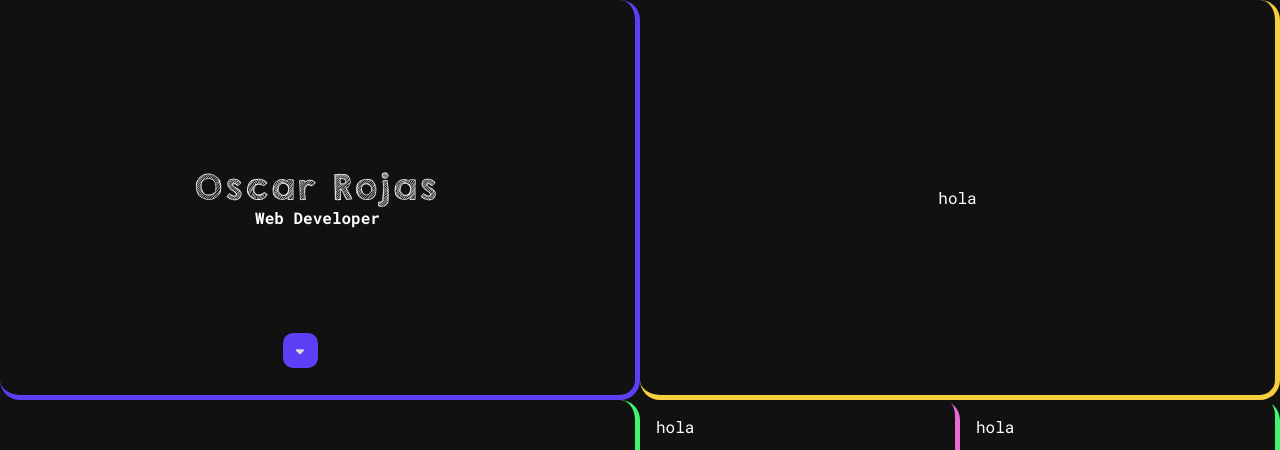
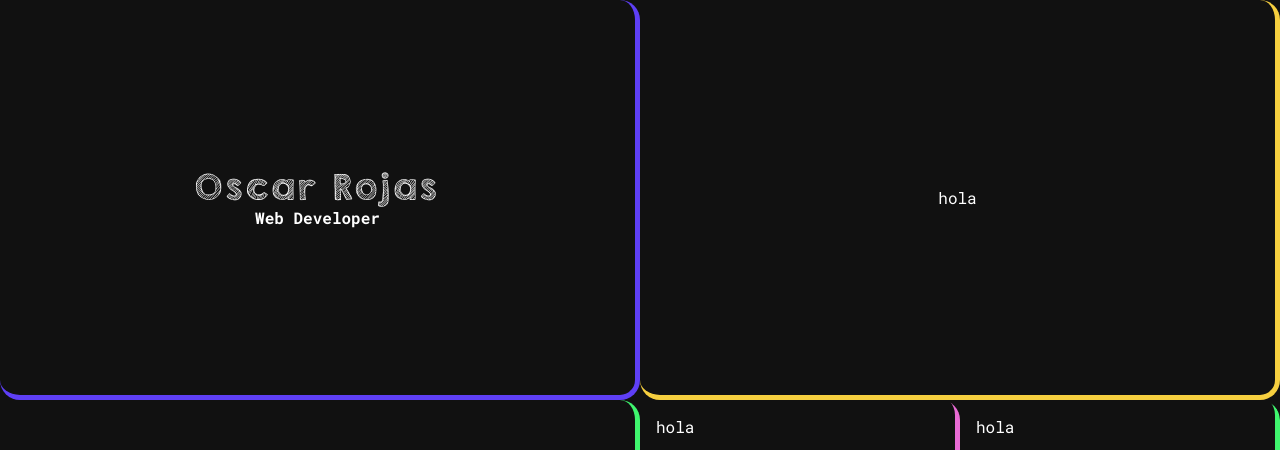
Before and after one commit to eldesernauta/portfolio, a React (Create React App) app: page / in a window 1280 px wide. Shown: the top 450 px of the page. Built offline with nearby package versions, Linux system fonts and the light colour scheme.

Commit message:
Absolute Structure

```diff
--- a/src/styles/FirstBox.scss
+++ b/src/styles/FirstBox.scss
@@ -3,11 +3,19 @@
 
 .Box1 {
   border-color: $primary !important;
+  position: absolute !important;
+  top: 0;
+  left: 0;
+
   .content {
     width: 100%;
     height: 100%;
     padding: 2em;
     transition: 1s ease-in-out;
+    display: flex;
+    flex-direction: column;
+    justify-content: center;
+    align-items: center;
 
     h1 {
       font-size: 32px;
@@ -21,8 +29,19 @@
     button {
       background-color: $primary;
       color: white;
+      position: absolute;
+      bottom: 2em;
+      left: calc(50% - 35px);
+      border-radius: 10px;
+      color: $light;
+      font-family: "KGSecondChances";
+      font-weight: 600;
+      width: 35px;
+      height: 35px;
+      border: 0;
+      opacity: 0;
 
-      &:hover{
+      &:hover {
         cursor: pointer;
         background-color: $success;
       }
--- a/src/styles/FrthBox.scss
+++ b/src/styles/FrthBox.scss
@@ -3,6 +3,9 @@
 
 .Box4 {
   border: 0 !important;
+  position: absolute !important;
+  bottom: 0;
+  right: 0;
   .content {
     display: grid !important;
     grid-template-columns: 50% 50% !important;
--- a/src/styles/ScndBox.scss
+++ b/src/styles/ScndBox.scss
@@ -3,6 +3,9 @@
 
 .Box2 {
   border-color: $secondary !important;
+  position: absolute !important;
+  top: 0;
+  right: 0;
 
   &:hover {
     background-color: $secondary;
--- a/src/styles/ThirdBox.scss
+++ b/src/styles/ThirdBox.scss
@@ -3,6 +3,9 @@
 
 .Box3 {
   border-color: $info !important;
+  position: absolute !important;
+  bottom: 0;
+  left: 0;
 
   &:hover {
     background-color: $info;
--- a/src/styles/main.scss
+++ b/src/styles/main.scss
@@ -5,9 +5,6 @@
   height: 100vh;
   display: flex;
   flex-wrap: wrap;
-  .box1-toggle{
-    min-height: 90vh;
-  }
   .Box1,
   .Box2,
   .Box3,
@@ -25,23 +22,6 @@
     border-right: 5px solid;
     overflow: hidden;
 
-    .content {
-      display: flex;
-      flex-direction: column;
-      justify-content: center;
-      align-items: center;
-      button {
-        position: absolute;
-        bottom: 2em;
-        left: calc(50% - 35px);
-        border-radius: 10px;
-        color: $light;
-        font-family: "KGSecondChances";
-        font-weight: 600;
-        width: 35px;
-        height: 35px;
-        border: 0;
-      }
-    }
+
   }
 }
```
Also changed, not shown: src/components/Main.jsx (+5 -4 lines).
